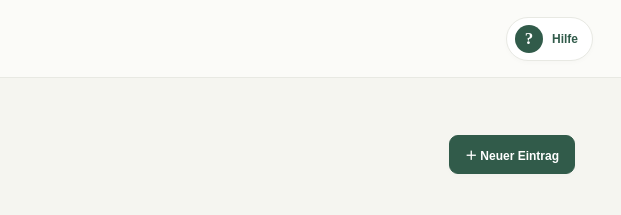
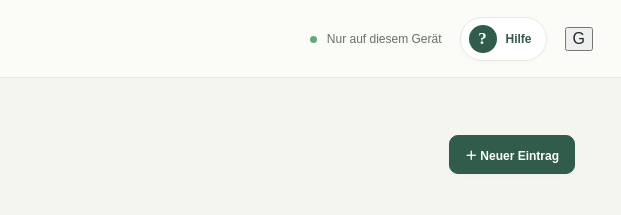
Before and after one commit to AdventureVapor/vaping-adventure, a plain HTML site: page index.html in a window 1280 px wide. Shown: the top 215 px of the page, 659-1280 px from the left. Drawn offline with Linux system fonts and the light colour scheme.

Commit message:
Add profile menu and cloud status to header

```diff
--- a/index.html
+++ b/index.html
@@ -6,7 +6,7 @@
   <title>My Vaping Adventure</title><link rel="stylesheet" href="style.css">
 </head>
 <body>
-<header class="topbar"><button class="brand" data-page="home"><span class="mark"><img src="Bilder/logo.png" alt="Vaping Adventure Logo"></span><span><b>My Vaping</b><small>ADVENTURE · DEIN PRIVATES TAGEBUCH</small></span></button><div class="topright"><button class="help-trigger" id="open-help" type="button" aria-label="Hilfe-Bibliothek öffnen" title="Hilfe-Bibliothek"><span aria-hidden="true">?</span><b>Hilfe</b></button></div></header>
+<header class="topbar"><button class="brand" data-page="home"><span class="mark"><img src="Bilder/logo.png" alt="Vaping Adventure Logo"></span><span><b>My Vaping</b><small>ADVENTURE · DEIN PRIVATES TAGEBUCH</small></span></button><div class="topright"><span class="local" id="storage-status"><i></i> Nur auf diesem Gerät</span><button class="help-trigger" id="open-help" type="button" aria-label="Hilfe-Bibliothek öffnen" title="Hilfe-Bibliothek"><span aria-hidden="true">?</span><b>Hilfe</b></button><div class="profile-wrap"><button class="profile-trigger" id="profile-trigger" type="button" aria-label="Profilmenü öffnen" aria-expanded="false"><span id="profile-initial">G</span></button><div class="profile-menu" id="profile-menu" hidden></div></div></div></header>
 <div class="shell"><aside class="sidebar"><div class="nav-label">DEIN BEREICH</div><button class="nav active" data-page="home"><span>⌂</span> Übersicht</button><button class="nav" data-page="diary"><span>▤</span> Vaping Diary <em id="diary-count">0</em></button><button class="nav" data-page="strains"><span>❋</span> Strain Collection</button><button class="nav" data-page="devices"><span>▱</span> Geräte</button><button class="nav" data-page="gallery"><span>▧</span> Photo Gallery</button><div class="nav-label space">ADVENTURE</div><button class="nav" data-page="quests"><span>✧</span> Quests & Ziele</button><button class="nav" data-page="learn"><span>◉</span> Education</button><div class="sidebar-note"><span>◌</span><b>Du entscheidest, wo gespeichert wird.</b><p>Wähle lokalen Speicher oder richte eine clientseitig verschlüsselte Cloud ein.</p><button class="text-btn" data-page="backup">Speicher & Backup →</button></div></aside>
 <main id="view"></main></div>
 <nav class="mobile-nav"><button class="active" data-page="home">⌂<small>Home</small></button><button data-page="diary">▤<small>Tagebuch</small></button><button data-page="strains">❋<small>Sorten</small></button><button data-page="quests">✧<small>Quests</small></button><button data-page="more">•••<small>Mehr</small></button></nav>
```
